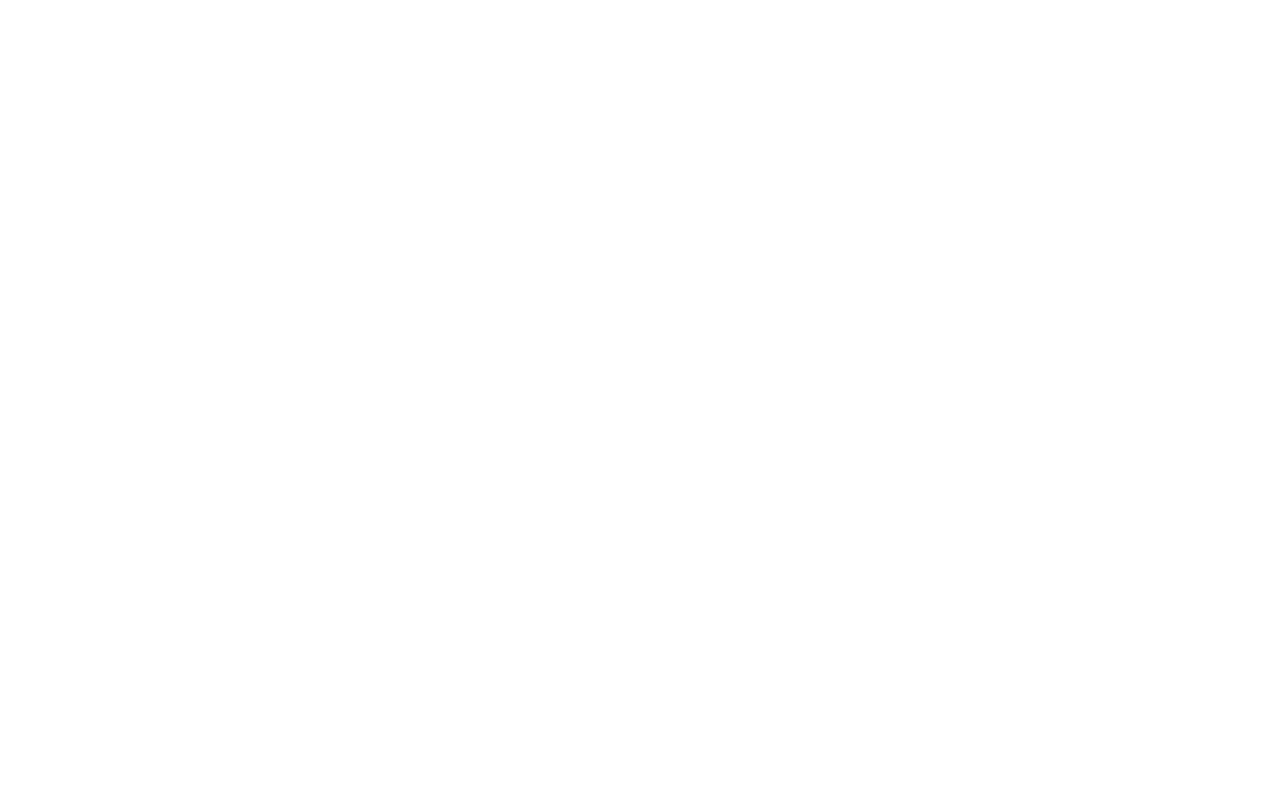
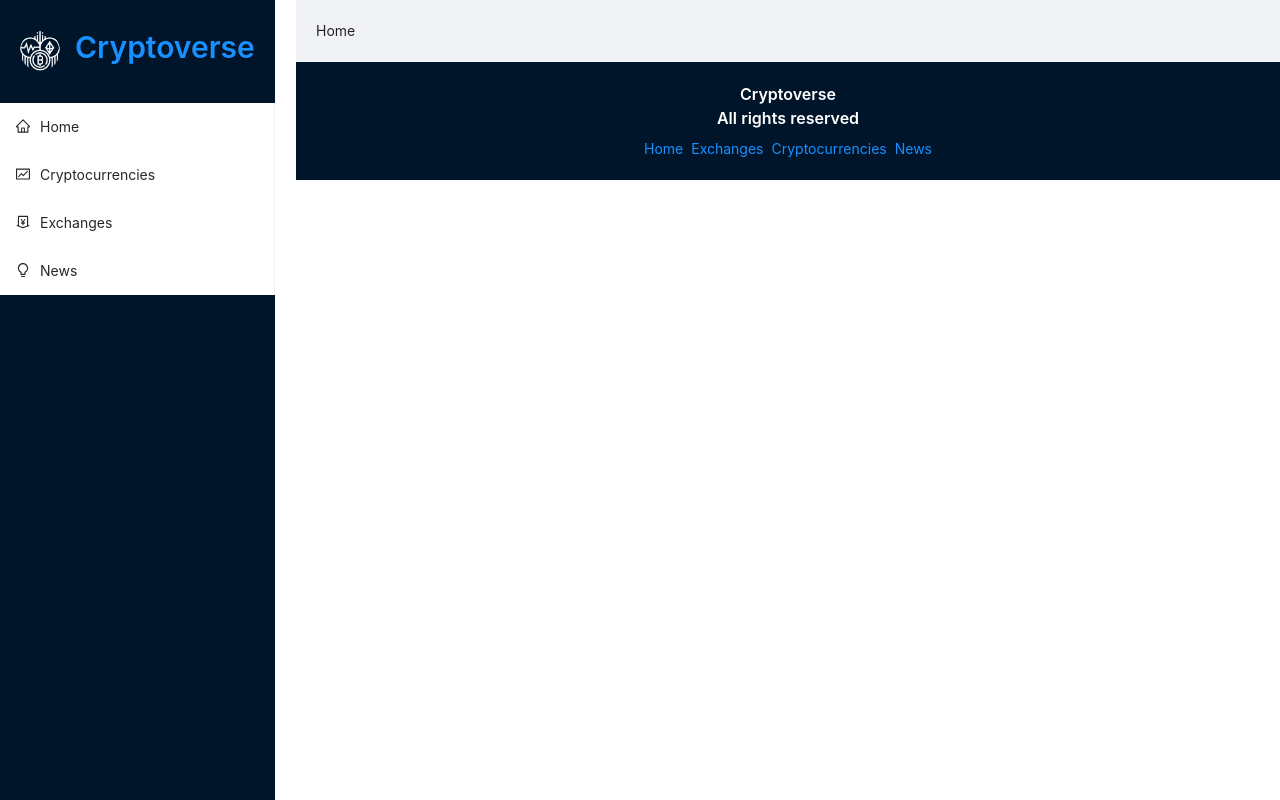
Before and after one commit to XusniddinNarkulov/CryptoCoin, a React (Create React App) app: page / in a window 1280 px wide. Built offline with nearby package versions, Linux system fonts and the light colour scheme.

Commit message:
footer and navbar design completed

```diff
--- a/src/App.css
+++ b/src/App.css
@@ -1,38 +1,378 @@
-.App {
-  text-align: center;
+:root {
+   --text-primary: #000;
+   --bgPrimary: #fff;
+   --bgSecondary: #f9f9f9;
+   --pink: #0071bd;
+   --light-blue: #e6f7ff;
+   --border: #d9d9d9;
 }
 
-.App-logo {
-  height: 40vmin;
-  pointer-events: none;
+* {
+   margin: 0;
+   padding: 0;
+   box-sizing: border-box;
 }
 
-@media (prefers-reduced-motion: no-preference) {
-  .App-logo {
-    animation: App-logo-spin infinite 20s linear;
-  }
+a:hover {
+   color: var(--pink) !important;
 }
 
-.App-header {
-  background-color: #282c34;
-  min-height: 100vh;
-  display: flex;
-  flex-direction: column;
-  align-items: center;
-  justify-content: center;
-  font-size: calc(10px + 2vmin);
-  color: white;
+.app {
+   display: flex;
+   overflow: hidden;
 }
 
-.App-link {
-  color: #61dafb;
+.navbar {
+   flex: 0.2;
+   background-color: rgb(0, 21, 41);
 }
 
-@keyframes App-logo-spin {
-  from {
-    transform: rotate(0deg);
-  }
-  to {
-    transform: rotate(360deg);
-  }
+.main {
+   flex: 0.8;
+   width: 100%;
 }
+.routes {
+   padding: 20px;
+}
+.nav-container {
+   position: fixed;
+   left: 0;
+   margin: 10px;
+   height: 100vh;
+   margin: 0px;
+   background-color: rgb(0, 21, 41);
+}
+
+.logo-container {
+   background-color: #001529;
+   display: flex;
+   padding: 20px;
+   align-items: center;
+   width: 100%;
+}
+.logo-text {
+   margin: 0 0 0 15px;
+}
+.logo-text a {
+   color: white;
+   vertical-align: sub;
+}
+.menu-control-container {
+   display: none !important;
+   position: absolute !important;
+   right: 10px !important;
+   top: 25px !important;
+   font-size: 1.2rem !important;
+   background-color: var(--bgSecondary) !important;
+   border: none !important;
+}
+
+.loader {
+   height: 81vh;
+   display: flex;
+   justify-content: center;
+   align-items: center;
+}
+
+@media screen and (max-width: 1300px) {
+   .main {
+      margin-left: 50px;
+   }
+}
+
+@media screen and (max-width: 1170px) {
+   .main {
+      margin-left: 50px;
+   }
+}
+
+@media screen and (max-width: 1000px) {
+   .main {
+      margin-left: 100px;
+   }
+}
+
+@media screen and (max-width: 800px) {
+   .app {
+      flex-direction: column;
+      overflow: hidden;
+   }
+
+   .navbar {
+      flex: 1;
+   }
+
+   .main {
+      flex: 1;
+      margin-top: 90px;
+      margin-left: 0px;
+      margin-right: 10px;
+   }
+
+   .nav-container {
+      height: 8vh;
+      position: fixed;
+      width: 100%;
+      z-index: 100;
+      background-color: var(--bgSecondary);
+   }
+
+   .menu-control-container {
+      display: block !important;
+   }
+
+   .ant-menu {
+      position: absolute;
+      right: 0px;
+   }
+   .home-title {
+      font-size: 1.4rem !important;
+   }
+   .show-more {
+      font-size: 1.3rem !important;
+   }
+}
+
+.coin-detail-container {
+   margin: 30px;
+}
+
+.coin-heading-container {
+   display: flex;
+   justify-content: center;
+   align-items: center;
+   flex-direction: column;
+   border-bottom: 1px solid var(--border);
+   padding-top: 20px;
+   padding-bottom: 20px;
+   gap: 10px;
+}
+
+.coin-heading-container .coin-name {
+   font-weight: 900;
+   color: var(--pink);
+}
+
+.coin-heading-container p {
+   font-size: 1rem;
+   opacity: 0.9;
+   margin-bottom: 20px;
+}
+
+.stats-container {
+   display: flex;
+   justify-content: space-between;
+   align-items: center;
+   gap: 40px;
+}
+
+.stats-container h2 {
+   font-weight: 700;
+   font-size: 1.4rem;
+   margin-top: 20px;
+   color: var(--pink);
+}
+
+.coin-details-heading {
+   font-weight: 700 !important;
+   margin-top: 20px !important;
+   color: var(--pink) !important;
+}
+
+.coin-stats {
+   display: flex;
+   justify-content: space-between;
+   border-bottom: 1px solid var(--border);
+   font-size: 1rem;
+   opacity: 0.9;
+   padding: 20px;
+}
+
+.coin-stats-name {
+   display: flex;
+   gap: 10px;
+   font-size: 1rem;
+}
+
+.stats {
+   font-weight: 800;
+}
+
+.coin-value-statistics-heading p {
+   font-size: 1rem;
+   opacity: 0.9;
+}
+
+.coin-desc-link {
+   display: flex;
+   gap: 40px;
+   margin-top: 40px;
+   padding-top: 20px;
+}
+
+.coin-desc-link h2 {
+   font-weight: 700;
+   color: var(--pink);
+}
+
+.coin-desc-link p {
+   font-size: 1rem;
+   opacity: 0.9;
+}
+
+.coin-desc-link a {
+   color: var(--pink);
+}
+
+.coin-desc-link h3 {
+   font-weight: 700;
+}
+
+.coin-desc {
+   flex: 0.5;
+}
+
+.coin-links {
+   padding: 0px 20px;
+   flex: 0.5;
+}
+
+.coin-link {
+   display: flex;
+   justify-content: space-between;
+   align-items: center;
+   border-bottom: 1px solid var(--border);
+   padding: 20px;
+}
+
+.link-name {
+   text-transform: capitalize;
+   font-size: 1rem;
+}
+
+.coin-link a {
+   color: var(--pink);
+   font-weight: 700;
+   font-size: 1rem;
+}
+
+.coin-link:hover,
+.coin-stats:hover {
+   background-color: var(--bgSecondary);
+}
+
+@media screen and (max-width: 1000px) {
+   .stats-container {
+      flex-direction: column;
+   }
+   .coin-desc-link {
+      flex-direction: column;
+   }
+   .stats-container h2 {
+      margin-top: 0px;
+   }
+}
+
+@media screen and (max-width: 500px) {
+   .coin-links {
+      padding: 0px;
+   }
+   .coin-detail-container {
+      margin: 0;
+   }
+}
+@media screen and (max-width: 500px) {
+   .heading {
+      margin-top: 20px;
+   }
+}
+
+.select-news {
+   width: 180px;
+}
+.news-card {
+   min-height: 300px !important;
+}
+.news-image-container {
+   display: flex !important;
+   justify-content: space-between !important;
+}
+.news-title {
+   width: 70%;
+}
+
+.news-image-container .img {
+   width: 100px;
+   height: 100px;
+}
+.news-card p {
+   color: black;
+   margin: 10px 0px !important;
+}
+.provider-container {
+   display: flex;
+   justify-content: space-between;
+}
+.provider-name {
+   margin-left: 10px;
+}
+
+.chart-header {
+   display: flex;
+   justify-content: space-between;
+   gap: 50px;
+   color: #0071bd;
+}
+.chart-title {
+   color: #0071bd !important;
+}
+.price-container {
+   display: flex !important;
+   gap: 20px !important;
+   align-items: center !important;
+   flex-wrap: wrap !important;
+}
+.price-change {
+   font-weight: 900 !important;
+}
+.current-price {
+   margin-top: 0px !important;
+   font-weight: 900 !important;
+}
+.home-heading-container {
+   display: flex;
+   justify-content: space-between;
+   align-items: center;
+   margin-top: 40px;
+}
+.show-more {
+   margin-top: 0px !important;
+}
+.exchange-image {
+   margin: 0px 10px !important;
+}
+.search-crypto {
+   margin: 20px auto 30px auto;
+   width: 250px;
+}
+.crypto-card-container {
+   min-height: 65vh !important;
+}
+.crypto-card {
+   min-width: 250px;
+}
+.crypto-card .crypto-image {
+   width: 35px;
+}
+.select-timeperiod {
+   width: 200px !important;
+   margin-top: 20px !important;
+}
+
+.footer {
+   background-color: #001529;
+   display: flex;
+   flex-direction: column;
+   padding: 20px;
+   align-items: center;
+}
--- a/src/App.js
+++ b/src/App.js
@@ -1,7 +1,47 @@
 import "./App.css";
+import { Routes, Route, Link } from "react-router-dom";
+import { Layout, Typography, Space } from "antd";
+
+import {
+   Navbar,
+   Home,
+   Cryptocurrencies,
+   CryptoDetails,
+   Exchanges,
+   News,
+   Footer,
+} from "./components";
 
 function App() {
-   return <div className="App"></div>;
+   return (
+      <div className="app">
+         <div className="navbar">
+            <Navbar />
+         </div>
+
+         <div className="main">
+            <Layout>
+               <div className="routes">
+                  <Routes>
+                     <Route path="/" element={<Home />} />
+                     <Route path="/exchanges" element={<Exchanges />} />
+                     <Route
+                        path="/cryptocurrencies"
+                        element={<Cryptocurrencies />}
+                     />
+                     <Route
+                        path="/crypto/:coinId"
+                        element={<CryptoDetails />}
+                     />
+                     <Route path="/news" element={<News />} />
+                  </Routes>
+               </div>
+            </Layout>
+
+            <Footer />
+         </div>
+      </div>
+   );
 }
 
 export default App;
--- /dev/null
+++ b/src/components/CryptoDetails.jsx
@@ -0,0 +1,7 @@
+import React from "react";
+
+const CryptoDetails = () => {
+   return <div>CryptoDetails</div>;
+};
+
+export default CryptoDetails;
--- /dev/null
+++ b/src/components/Cryptocurrencies.jsx
@@ -0,0 +1,7 @@
+import React from "react";
+
+const Cryptocurrencies = () => {
+   return <div>Cryptocurrencies</div>;
+};
+
+export default Cryptocurrencies;
--- /dev/null
+++ b/src/components/Exchanges.jsx
@@ -0,0 +1,7 @@
+import React from "react";
+
+const Exchanges = () => {
+   return <div>Exchanges</div>;
+};
+
+export default Exchanges;
--- /dev/null
+++ b/src/components/Footer.jsx
@@ -0,0 +1,26 @@
+import React from "react";
+import { Typography, Space } from "antd";
+import { Link } from "react-router-dom";
+
+const Footer = () => {
+   return (
+      <div className="footer">
+         <Typography.Title
+            level={5}
+            style={{ color: "white", textAlign: "center" }}
+         >
+            Cryptoverse <br />
+            All rights reserved
+         </Typography.Title>
+
+         <Space>
+            <Link to="/">Home</Link>
+            <Link to="/exchanges">Exchanges</Link>
+            <Link to="/cryptocurrencies">Cryptocurrencies</Link>
+            <Link to="/news">News</Link>
+         </Space>
+      </div>
+   );
+};
+
+export default Footer;
--- /dev/null
+++ b/src/components/Home.jsx
@@ -0,0 +1,7 @@
+import React from "react";
+
+const Home = () => {
+   return <div>Home</div>;
+};
+
+export default Home;
--- /dev/null
+++ b/src/components/Navbar.jsx
@@ -0,0 +1,47 @@
+import React from "react";
+import { Button, Menu, Typography, Avatar } from "antd";
+import { Link } from "react-router-dom";
+import {
+   HomeOutlined,
+   MoneyCollectOutlined,
+   BulbOutlined,
+   FundOutlined,
+   MenuOutlined,
+} from "@ant-design/icons";
+
+import logo from "../images/cryptocurrency.png";
+
+const items = [
+   { label: <Link to="/">Home</Link>, key: "home", icon: <HomeOutlined /> },
+   {
+      label: <Link to="/cryptocurrencies">Cryptocurrencies</Link>,
+      key: "cryptocurrencies",
+      icon: <FundOutlined />,
+   },
+   {
+      label: <Link to="/exchanges">Exchanges</Link>,
+      key: "exchanges",
+      icon: <MoneyCollectOutlined />,
+   },
+   { label: <Link to="/news">News</Link>, key: "news", icon: <BulbOutlined /> },
+];
+
+const Navbar = () => {
+   return (
+      <div className="nav-container">
+         <div className="logo-container">
+            <Avatar src={logo} size="large" className="logo-img" />
+
+            <Typography.Title level={2} className="logo-text">
+               <Link to="/">Cryptoverse</Link>
+            </Typography.Title>
+
+            <Button className="menu-control-container"></Button>
+         </div>
+
+         <Menu theme="light" items={items} />
+      </div>
+   );
+};
+
+export default Navbar;
--- /dev/null
+++ b/src/components/News.jsx
@@ -0,0 +1,7 @@
+import React from "react";
+
+const News = () => {
+   return <div>News</div>;
+};
+
+export default News;
--- /dev/null
+++ b/src/components/index.js
@@ -0,0 +1,7 @@
+export { default as Navbar } from "./Navbar";
+export { default as Home } from "./Home";
+export { default as Cryptocurrencies } from "./Cryptocurrencies";
+export { default as CryptoDetails } from "./CryptoDetails";
+export { default as Exchanges } from "./Exchanges";
+export { default as News } from "./News";
+export {default as Footer} from "./Footer";
--- a/src/index.js
+++ b/src/index.js
@@ -1,14 +1,19 @@
-import React from 'react';
-import ReactDOM from 'react-dom/client';
-import './index.css';
-import App from './App';
-import reportWebVitals from './reportWebVitals';
+import React from "react";
+import ReactDOM from "react-dom/client";
+import "./index.css";
+import App from "./App";
+import reportWebVitals from "./reportWebVitals";
+import { BrowserRouter } from "react-router-dom";
 
-const root = ReactDOM.createRoot(document.getElementById('root'));
+import "antd/dist/antd.css";
+
+const root = ReactDOM.createRoot(document.getElementById("root"));
 root.render(
-  <React.StrictMode>
-    <App />
-  </React.StrictMode>
+   <React.StrictMode>
+      <BrowserRouter>
+         <App />
+      </BrowserRouter>
+   </React.StrictMode>
 );
 
 // If you want to start measuring performance in your app, pass a function
```
Also changed, not shown: src/images/cryptocurrency.png (added).
